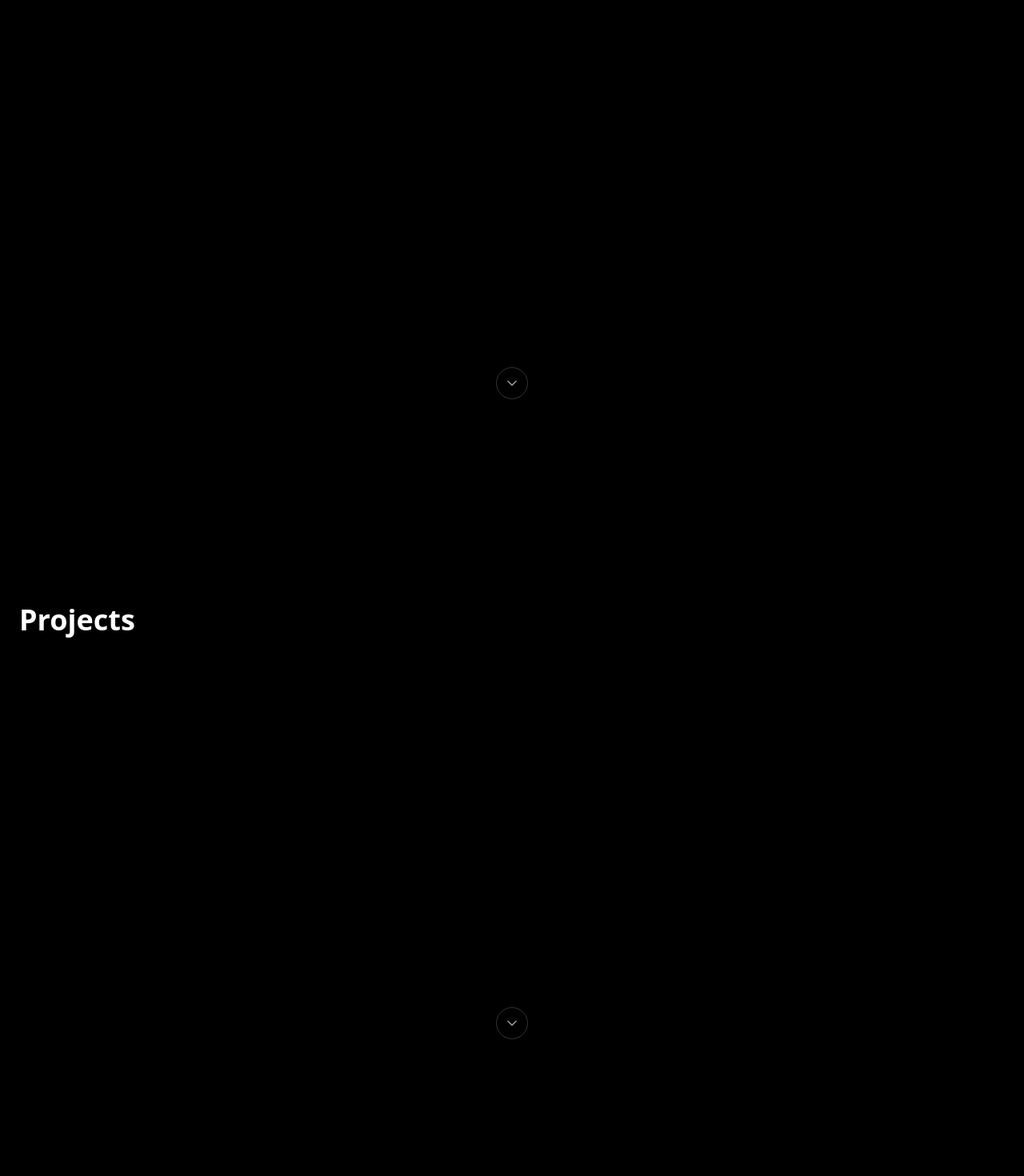
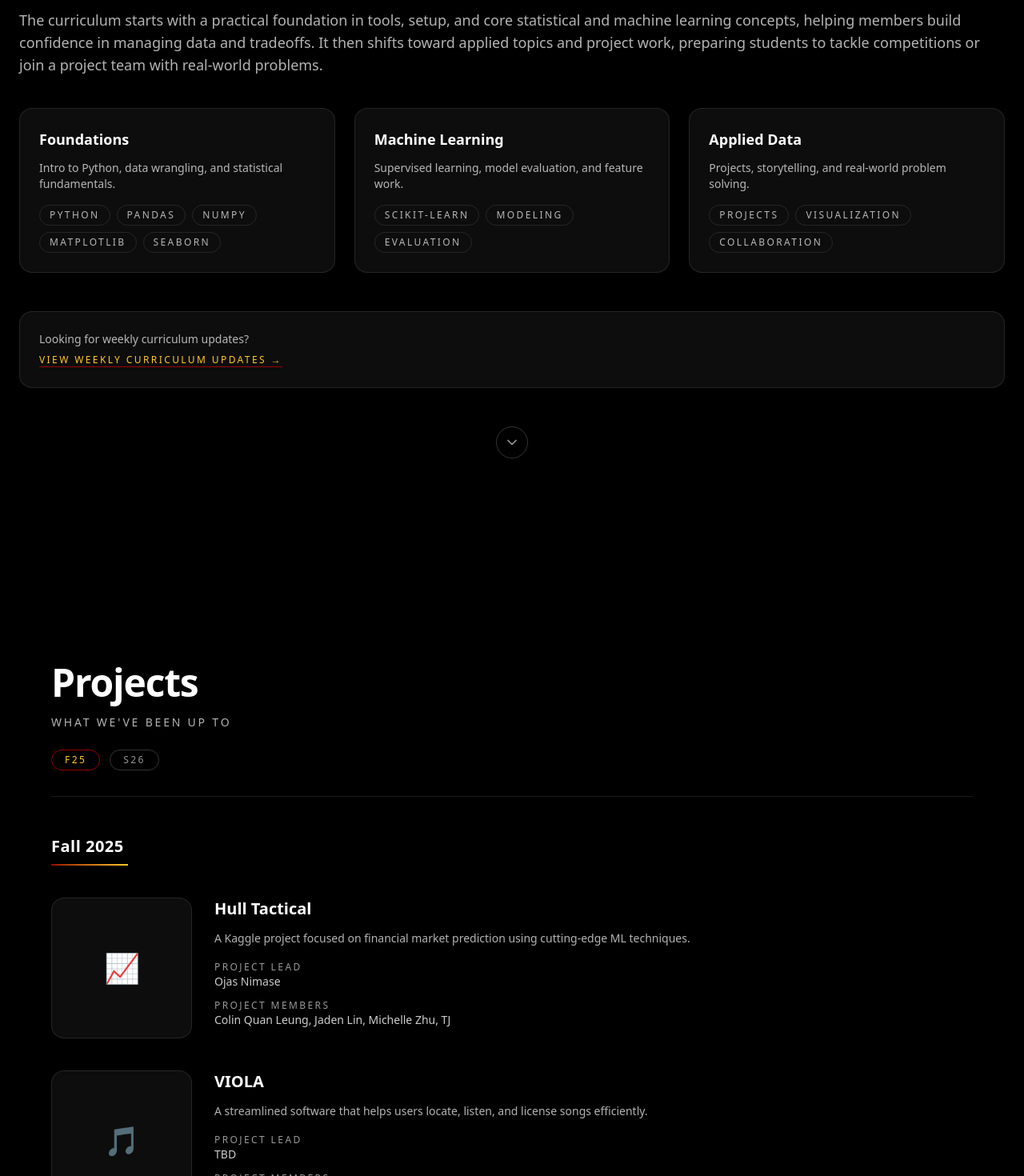
Before and after one commit to USC-Data-Science-Club/datasc_website, a Next.js app: page / in a window 1280 px wide. Shown: the part 1040-2510 px from the top of the page at 80% size. Built offline with nearby package versions, Linux system fonts and the light colour scheme.

Commit message:
made ui updates

```diff
--- a/components/CurriculumSection.tsx
+++ b/components/CurriculumSection.tsx
@@ -1,8 +1,66 @@
 export default function CurriculumSection() {
+  const tracks = [
+    {
+      title: "Foundations",
+      description:
+        "Intro to Python, data wrangling, and statistical fundamentals.",
+      topics: ["Python", "Pandas", "Numpy", "Matplotlib", "Seaborn"],
+    },
+    {
+      title: "Machine Learning",
+      description: "Supervised learning, model evaluation, and feature work.",
+      topics: ["Scikit-learn", "Modeling", "Evaluation"],
+    },
+    {
+      title: "Applied Data",
+      description: "Projects, storytelling, and real-world problem solving.",
+      topics: ["Projects", "Visualization", "Collaboration"],
+    },
+  ];
+
   return (
     <section id="curriculum" className="min-h-screen px-6 py-32 flex flex-col">
       <div>
         <h2 className="text-4xl font-semibold">Curriculum</h2>
+        <p className="mt-4 text-lg text-white/70">
+          The curriculum starts with a practical foundation in tools, setup, and
+          core statistical and machine learning concepts, helping members build
+          confidence in managing data and tradeoffs. It then shifts toward
+          applied topics and project work, preparing students to tackle
+          competitions or join a project team with real-world problems.
+        </p>
+        <div className="mt-10 grid gap-6 md:grid-cols-3">
+          {tracks.map((track) => (
+            <div
+              key={track.title}
+              className="rounded-2xl border border-white/10 bg-white/5 p-6"
+            >
+              <h3 className="text-lg font-semibold">{track.title}</h3>
+              <p className="mt-3 text-sm text-white/70">{track.description}</p>
+              <div className="mt-4 flex flex-wrap gap-2">
+                {track.topics.map((topic) => (
+                  <span
+                    key={topic}
+                    className="rounded-full border border-white/10 px-3 py-1 text-xs uppercase tracking-[0.2em] text-white/70"
+                  >
+                    {topic}
+                  </span>
+                ))}
+              </div>
+            </div>
+          ))}
+        </div>
+        <div className="mt-12 rounded-2xl border border-white/10 bg-white/5 p-6">
+          <p className="text-sm text-white/70">
+            Looking for weekly curriculum updates?
+          </p>
+          <a
+            href="https://www.youtube.com/watch?v=dQw4w9WgXcQ"
+            className="mt-2 inline-flex text-xs uppercase tracking-[0.2em] text-[#FFC72C] underline decoration-[#990000] underline-offset-4"
+          >
+            View Weekly Curriculum Updates →
+          </a>
+        </div>
       </div>
       <div className="mt-auto pt-12 flex justify-center">
         <a
--- a/components/EboardMembers.tsx
+++ b/components/EboardMembers.tsx
@@ -1,11 +1,13 @@
 export default function EboardMembers() {
   const members = [
-    { name: "Claire", role: "President" },
-    { name: "Nathan", role: "President" },
-    { name: "Ojas Nimase", role: "Curriculum Co-Director", image: "/Ojas.jpeg", major: "Mathematics", linkedin: "https://www.linkedin.com/in/ojasnimase/" },
+    { name: "Claire He", role: "Co-President" },
+    { name: "Nathan Nguyen", role: "Co-President" },
+    { name: "Selina Hui", role: "Vice President" },
+    { name: "Matthew Hall", role: "Head of Curriculum", image: "", major: "", linkedin: "" },
+    { name: "Ojas Nimase", role: "Director of Curriculum", image: "/Ojas.jpeg", major: "Mathematics", linkedin: "https://www.linkedin.com/in/ojasnimase/" },
     { name: "Natalie Lam Johnson", role: "VP of Operations", image: "/Natalie.jpeg", major: "AI for Business", linkedin: "http://www.linkedin.com/in/natalie-lam-johnson" },
-    { name: "Michael Park", role: "Events Director" },
-    { name: "Priya Patel", role: "Outreach Director" },
+    { name: "Lauren Lu", role: "Head of Marketing", image: "/Lauren.png", major: "Cognitive Science", linkedin: "https://www.linkedin.com/in/lauren-lu-b51180210/" },
+    { name: "Jaden Lin", role: "Director of Finance", major: "Industrial and Systems Engineering", linkedin: "https://www.linkedin.com/in/lauren-lu-3a2b19276/" },
     { name: "Michelle Zhu", role: "Web Dev Lead", image: "/Michelle.jpg", major: "Computer Science", linkedin: "https://www.linkedin.com/in/zhu-michelle/" },
     { name: "Colin Quan Leung", role: "Project Lead", image: "/Colin.jpeg", major: "Applied Data Science", linkedin: "https://www.linkedin.com/in/colin-leung-1059ab210" },
     { name: "Dominic", role: "Project Lead", image: "/Colin.jpeg", major: "Applied Data Science", linkedin: "https://www.linkedin.com/in/colin-leung-1059ab210" },
--- a/components/GetInvolvedSection.tsx
+++ b/components/GetInvolvedSection.tsx
@@ -55,7 +55,7 @@ export default function GetInvolvedSection() {
         </div>
         <div className="mt-12">
           <h3 className="text-sm uppercase tracking-wide text-white/80">
-            Application Forms
+            Application Forms for Spring 2026
           </h3>
           <div className="mt-4 grid gap-4 sm:grid-cols-2">
             {applicationForms.map((form) => (
--- a/components/Navbar.tsx
+++ b/components/Navbar.tsx
@@ -1,12 +1,12 @@
 export default function Navbar() {
   return (
     <nav className="sticky top-0 z-50 border-b border-white/10 bg-black/70 backdrop-blur">
-      <div className="mx-auto flex max-w-7xl items-center justify-between px-6 py-4 text-sm">
+      <div className="mx-auto flex max-w-7xl flex-col gap-4 px-6 py-4 text-sm sm:flex-row sm:items-center sm:justify-between">
         <a href="#about" className="flex items-center gap-3">
           <img src="/logo.png" alt="DataSC Logo" className="h-7 w-7" />
           <span className="text-lg font-semibold">DataSC</span>
         </a>
-        <div className="flex items-center gap-8 text-white/80">
+        <div className="flex flex-wrap items-center gap-4 text-xs text-white/80 sm:gap-8 sm:text-sm">
           <a href="#about" className="hover:text-white">About</a>
           <a href="#curriculum" className="hover:text-white">Curriculum</a>
           <a href="#projects" className="hover:text-white">Projects</a>
@@ -15,7 +15,7 @@ export default function Navbar() {
         </div>
         <a
           href="#get-involved"
-          className="rounded-full border border-white/30 px-4 py-2 text-xs uppercase tracking-wide text-white/90 hover:border-white/60 hover:text-white"
+          className="self-start rounded-full border border-white/30 px-4 py-2 text-xs uppercase tracking-wide text-white/90 hover:border-white/60 hover:text-white sm:self-auto"
         >
           Get Involved →
         </a>
--- a/components/ProjectsSection.tsx
+++ b/components/ProjectsSection.tsx
@@ -1,8 +1,127 @@
+ "use client";
+
+import { useState } from "react";
+
 export default function ProjectsSection() {
+  const fall25Projects = [
+    {
+      icon: "📈",
+      title: "Hull Tactical",
+      description:
+        "A Kaggle project focused on financial market prediction using cutting-edge ML techniques.",
+      lead: "Ojas Nimase",
+      members: ["Colin Quan Leung", "Jaden Lin", "Michelle Zhu", "TJ"],
+      photo: "",
+    },
+    {
+      icon: "🎵",
+      title: "VIOLA",
+      description:
+        "A streamlined software that helps users locate, listen, and license songs efficiently.",
+      lead: "TBD",
+      members: ["TBD", "TBD"],
+      photo: "",
+    },
+    {
+      icon: "🏙️",
+      title: "Equity-Guided Urban Heat Mitigation",
+      description:
+        "A spatial-ML framework for prioritizing shade interventions in LA city.",
+      lead: "TBD",
+      members: ["TBD", "TBD"],
+      photo: "",
+    },
+    {
+      icon: "🎧",
+      title: "Spotify Song Recommender",
+      description:
+        "A Spotify-esque program that recommends music based on the user's interests.",
+      lead: "TBD",
+      members: ["TBD", "TBD"],
+      photo: "",
+    },
+  ];
+
+  const spring26Projects: typeof fall25Projects = [];
+  const [semester, setSemester] = useState<"F25" | "S26">("F25");
+
+  const currentProjects =
+    semester === "F25" ? fall25Projects : spring26Projects;
+  const semesterTitle = semester === "F25" ? "Fall 2025" : "Spring 2026";
+
   return (
     <section id="projects" className="min-h-screen px-6 py-32 flex flex-col">
-      <div>
-        <h2 className="text-4xl font-semibold">Projects</h2>
+      <div className="max-w-6xl mx-auto w-full">
+        <h2 className="text-5xl font-semibold tracking-tight">Projects</h2>
+        <p className="mt-4 text-sm uppercase tracking-[0.2em] text-white/70">
+          What we've been up to
+        </p>
+        <div className="mt-6 flex flex-wrap gap-3">
+          {(["F25", "S26"] as const).map((label) => (
+            <button
+              key={label}
+              type="button"
+              onClick={() => setSemester(label)}
+              className={`rounded-full border px-4 py-1 text-xs uppercase tracking-[0.2em] transition ${
+                semester === label
+                  ? "border-[#990000] text-[#FFC72C]"
+                  : "border-white/20 text-white/60 hover:border-white/40"
+              }`}
+            >
+              {label}
+            </button>
+          ))}
+        </div>
+        <div className="mt-8 h-px w-full bg-white/10" />
+
+        <div className="mt-12">
+          <h3 className="text-xl font-semibold tracking-wide text-white">
+            {semesterTitle}
+          </h3>
+          <div className="mt-2 h-0.5 w-24 bg-gradient-to-r from-[#990000] to-[#FFC72C]" />
+          {currentProjects.length === 0 ? (
+            <p className="mt-6 text-sm text-white/60">
+              {semesterTitle} projects will be announced soon.
+            </p>
+          ) : (
+            <div className="mt-10 space-y-10">
+              {currentProjects.map((project) => (
+                <div
+                  key={project.title}
+                  className="grid gap-6 md:grid-cols-[180px_1fr]"
+                >
+                  {project.photo ? (
+                    <img
+                      src={project.photo}
+                      alt={`${project.title} preview`}
+                      className="h-44 w-44 rounded-2xl object-cover border border-white/10"
+                    />
+                  ) : (
+                    <div className="flex h-44 w-44 items-center justify-center rounded-2xl border border-white/10 bg-white/5 text-4xl">
+                      <span aria-hidden="true">{project.icon}</span>
+                    </div>
+                  )}
+                  <div>
+                    <h4 className="text-xl font-semibold">{project.title}</h4>
+                    <p className="mt-3 text-sm text-white/70 leading-relaxed">
+                      {project.description}
+                    </p>
+                    <p className="mt-4 text-xs uppercase tracking-[0.2em] text-white/60">
+                      Project Lead
+                    </p>
+                    <p className="text-sm text-white/80">{project.lead}</p>
+                    <p className="mt-3 text-xs uppercase tracking-[0.2em] text-white/60">
+                      Project Members
+                    </p>
+                    <p className="text-sm text-white/80">
+                      {project.members.join(", ")}
+                    </p>
+                  </div>
+                </div>
+              ))}
+            </div>
+          )}
+        </div>
       </div>
       <div className="mt-auto pt-12 flex justify-center">
         <a
```
Also changed, not shown: public/Lauren.png (added), 1 other file (tests, documents, lock files or other folders).
